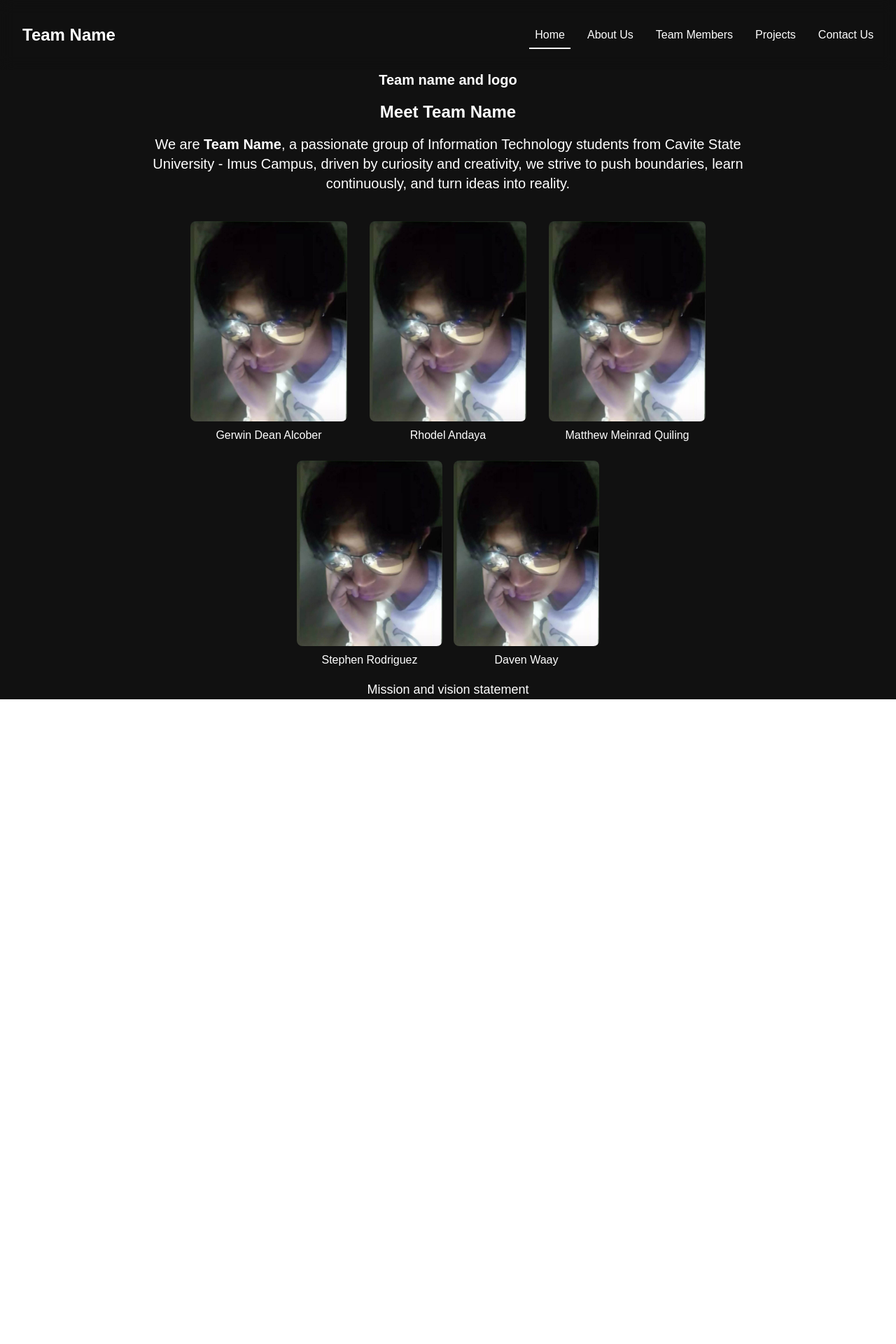
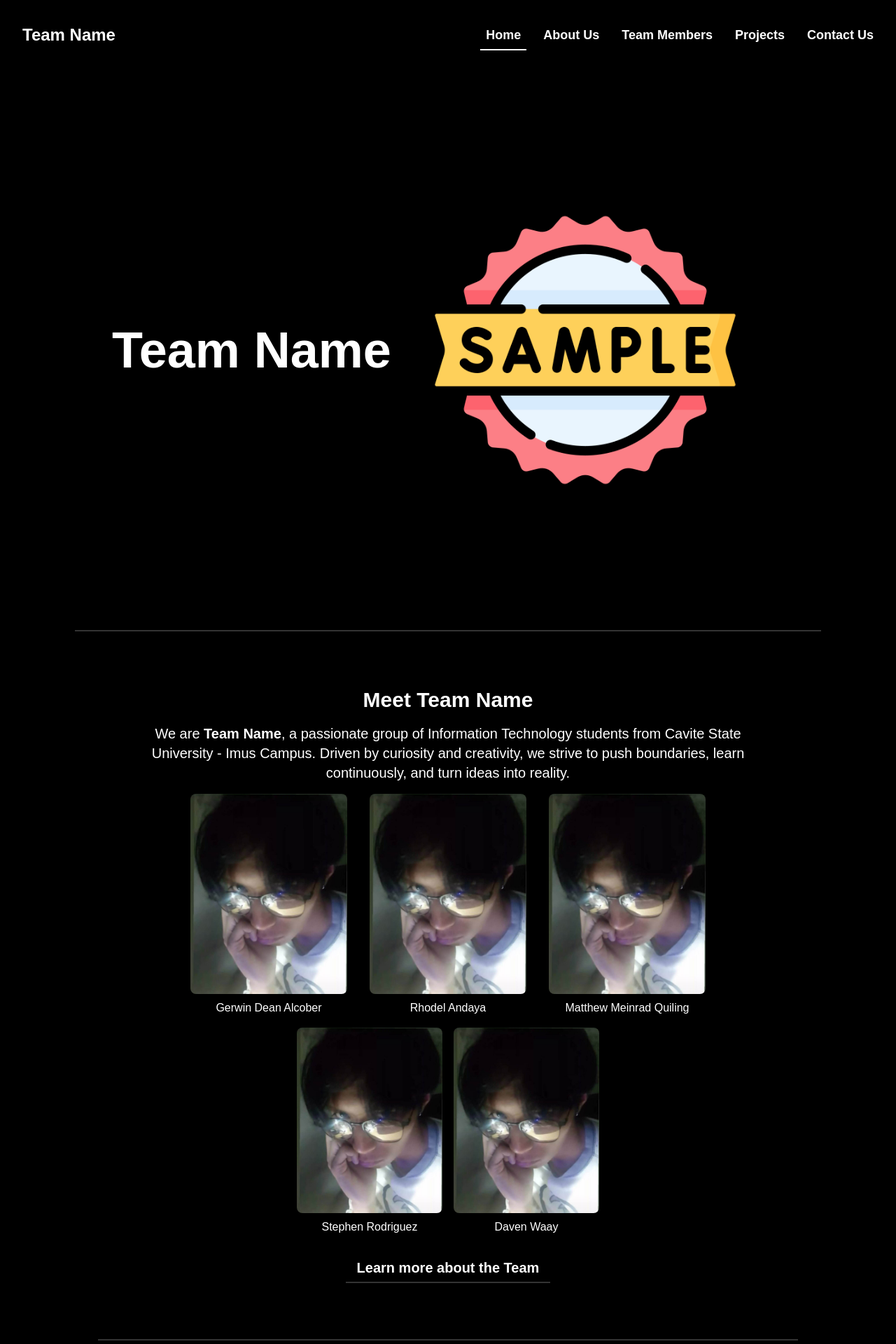
Before and after one commit to slricta/team-portfolio-project, a React (Create React App) app: page / in a window 1280 px wide. Shown: the top 1920 px of the page at 70% size. Before the commit the page ends 999 px from the top, so only its background shows below. Built offline with nearby package versions, Linux system fonts and the light colour scheme.

Commit message:
Updated home

```diff
--- a/package.json
+++ b/package.json
@@ -11,6 +11,7 @@
     "react-dom": "^19.0.0",
     "react-router-dom": "^7.2.0",
     "react-scripts": "5.0.1",
+    "styled-components": "^6.1.15",
     "web-vitals": "^2.1.4"
   },
   "scripts": {
--- a/src/App.css
+++ b/src/App.css
@@ -1,5 +1,5 @@
 .App {
-  background-color: #111111;
+  background-color: black;
   height: 100%;
   width: 100%;
   color: white;
--- a/src/App.js
+++ b/src/App.js
@@ -1,4 +1,4 @@
-
+import { useState, useEffect } from 'react';
 import { Route, Routes } from 'react-router-dom';
 import './App.css';
 import { Navbar } from "./components/Navbar.js";
@@ -7,17 +7,29 @@ import { Team } from "./components/pages/Team.js";
 import { Projects } from './components/pages/Projects.js';
 import { Contact } from './components/pages/Contact.js';
 import { Home } from './components/pages/Home.js';
+import LoadingScreen from './LoadingScreen.js';
 
 function App() {
-  return (
+  const [loading, setLoading] = useState(true);
+
+  useEffect(() => {
+    const timer = setTimeout(() => {
+      setLoading(false);
+    }, 2000);
+    return () => clearTimeout(timer);
+  }, []);
+
+  return loading ? (
+    <LoadingScreen />
+  ) : (
     <div className='App'>
       <Navbar />
       <Routes>
-        <Route path="/" element={<Home />}></Route>
-        <Route path="/about" element={<About />}></Route>
-        <Route path="/team" element={<Team />}></Route>
-        <Route path="/projects" element={<Projects />}></Route>
-        <Route path="/contact" element={<Contact />}></Route>
+        <Route path="/" element={<Home />} />
+        <Route path="/about" element={<About />} />
+        <Route path="/team" element={<Team />} />
+        <Route path="/projects" element={<Projects />} />
+        <Route path="/contact" element={<Contact />} />
       </Routes>
     </div>
   );
--- /dev/null
+++ b/src/LoadingScreen.js
@@ -0,0 +1,17 @@
+import player456 from './components/pages/images/player456.jpg';
+import './App.css';
+
+const LoadingScreen = () => {
+  return (
+    <div className="flex flex-col items-center justify-center h-screen bg-black text-white">
+      <img
+        src={player456}
+        alt="Logo"
+        className="w-32 h-32 animate-pulse"
+      />
+      <p className="mt-4 text-lg font-semibold">Team Name</p>
+    </div>
+  );
+};
+
+export default LoadingScreen;
--- a/src/components/Navbar.css
+++ b/src/components/Navbar.css
@@ -10,19 +10,19 @@
     bottom: 0;
     left: 0;
     background-color: white;
-    transform: scaleX(1); /* Always fully visible */
+    transform: scaleX(1);
 }
 
 nav {
     display: flex;
     justify-content: space-between;
     align-items: center;
-    background-color: rgba(17, 17, 17, 0.7); /* Semi-transparent black */
-    backdrop-filter: blur(10px); /* Adds blur effect */
+    background-color: rgba(0, 0, 0, 0);
+    backdrop-filter: blur(10px);
     position: sticky;
     top: 0;
     padding: 1rem;
-    z-index: 1000; /* Ensures navbar stays on top */
+    z-index: 1000;
 }
 
 nav .title {
--- a/src/components/Navbar.js
+++ b/src/components/Navbar.js
@@ -18,19 +18,19 @@ const [menuOpen, setMenuOpen] = useState(false)
         </div>
         <ul className={menuOpen ? "open" : ""}>
             <li>
-                <NavLink to="/">Home</NavLink>
+                <NavLink to="/" className="text-lg font-semibold">Home</NavLink>
             </li>
             <li>
-                <NavLink to="/about">About Us</NavLink>
+                <NavLink to="/about" className="text-lg font-semibold">About Us</NavLink>
             </li>
             <li>
-                <NavLink to="/team">Team Members</NavLink>
+                <NavLink to="/team" className="text-lg font-semibold">Team Members</NavLink>
             </li>
             <li>
-                <NavLink to="/projects">Projects</NavLink>
+                <NavLink to="/projects" className="text-lg font-semibold">Projects</NavLink>
             </li>
             <li>
-                <NavLink to="/contact">Contact Us</NavLink>
+                <NavLink to="/contact" className="text-lg font-semibold">Contact Us</NavLink>
             </li>
         </ul>
     </nav>
--- /dev/null
+++ b/src/components/customCursor.js
@@ -0,0 +1,27 @@
+import React, { useState, useEffect } from 'react';
+
+const CustomCursor = () => {
+  const [cursorPosition, setCursorPosition] = useState({ x: 0, y: 0 });
+
+  useEffect(() => {
+    const updateCursor = (e) => {
+      setCursorPosition({ x: e.clientX, y: e.clientY });
+    };
+
+    document.addEventListener("mousemove", updateCursor);
+    return () => document.removeEventListener("mousemove", updateCursor);
+  }, []);
+
+  return (
+    <div
+      className="fixed w-10 h-10 bg-white rounded-full opacity-50 pointer-events-none transition-transform duration-100"
+      style={{
+        top: `${cursorPosition.y}px`,
+        left: `${cursorPosition.x}px`,
+        transform: "translate(-50%, -50%)",
+      }}
+    ></div>
+  );
+};
+
+export default CustomCursor;
--- a/src/components/pages/Home.js
+++ b/src/components/pages/Home.js
@@ -1,15 +1,38 @@
 import React from 'react';
+import { Link } from 'react-router-dom';
 import player456 from './images/player456.jpg';
+import "./Pages.css"
+import samplelogo from './images/samplelogo.png';
 
 export const Home = () => {
   return (
-    <div className='flex justify-center text-center mx-10'>
-      <ul>
-        <li className="text-xl font-bold mb-4">Team name and logo</li>
-        <li className="text-2xl font-bold mb-4">Meet Team Name</li>
-        <p className="text-xl mb-4 mx-40">We are <b>Team Name</b>, a passionate group of Information Technology students from Cavite State University - Imus Campus,
-          driven by curiosity and creativity, we strive to push boundaries, learn continuously, and turn ideas into reality.</p>
-        <br/>
+    <div>
+      {/* Top Section */}
+      <div className="flex justify-between items-center h-screen pl-40">
+        {/* Team Name on the Left */}
+        <div>
+          <h1 className="text-7xl font-bold">Team Name</h1>
+        </div>
+
+        {/* Logo on the Right */}
+        <div>
+          <img
+            src={samplelogo}
+            alt="Logo"
+            className="size-11/12 animate-pulse pr-40"
+          />
+        </div>
+      </div>
+      <hr className="w-5/6 mx-auto border-t-2 border-[#333333]" />
+      {/* Team Members Section */}
+      <div className="text-center mx-10">
+        <h2 className="text-3xl font-bold mb-4 mt-20">Meet Team Name</h2>
+        <p className="text-xl mb-4 mx-40">
+          We are <b>Team Name</b>, a passionate group of Information Technology students from Cavite State University - Imus Campus.
+          Driven by curiosity and creativity, we strive to push boundaries, learn continuously, and turn ideas into reality.
+        </p>
+
+        {/* Team Members Grid */}
         <div className="grid grid-cols-3 gap-4 place-items-center mx-56">
           <div>
             <img src={player456} alt="Team Member 1" className="w-56 h-full object-cover rounded-lg mx-auto" />
@@ -24,8 +47,8 @@ export const Home = () => {
             <p className="mt-2 text-center">Matthew Meinrad Quiling</p>
           </div>
         </div>
-          <br/>
-          <div className="grid grid-cols-2 gap-4 place-items-center mx-96">
+
+        <div className="grid grid-cols-2 gap-4 place-items-center mx-96 mt-4">
           <div>
             <img src={player456} alt="Team Member 4" className="w-56 h-full object-cover rounded-lg mx-auto" />
             <p className="mt-2 text-center">Stephen Rodriguez</p>
@@ -36,9 +59,46 @@ export const Home = () => {
           </div>
         </div>
 
+        {/* Learn More Button */}
+        <div className="mt-6">
+          <Link
+            to="/Team"
+            className="btnLearnMore text-xl"
+          >
+            Learn more about the Team
+          </Link>
+        </div>
+        <hr className="w-5/6 mx-auto border-t-2 border-[#333333] mt-20" />
+        <div className="grid grid-cols-2 gap-10 px-20 mt-20">
+          {/* Mission*/}
+          <div className="mt-10">
+            <h1 className="text-6xl font-bold text-left">Mission</h1>
+          </div>
 
-        <li className="text-lg mt-4">Mission and vision statement</li>
-      </ul>
+          {/* Mission Text */}
+          <div>
+            <p className="text-xl font-medium text-left text-white leading-relaxed">
+              Our mission is to showcase our team’s skills, projects, and collaborative efforts through an engaging and professional portfolio. We aim to highlight our expertise in web development, software engineering, and innovative problem-solving, demonstrating our readiness to take on real-world challenges.
+            </p>
+          </div>
+        </div>
+        <hr className="w-5/6 mx-auto border-t-2 border-[#333333] mt-20" />
+        <div className="grid grid-cols-2 gap-10 px-20 mt-20">
+          {/* Vision*/}
+          <div className="mt-10">
+            <h1 className="text-6xl font-bold text-left">Vision</h1>
+          </div>
+
+          {/* Vision Text */}
+          <div>
+            <p className="text-xl font-medium text-left text-white leading-relaxed">
+            We envision our portfolio as a dynamic platform that not only represents our achievements but also inspires growth, learning, and future opportunities. By continuously improving our skills and expanding our project experience, we strive to make a lasting impact in the tech industry.
+            </p>
+          </div>
+        </div>
+        <hr className="w-5/6 mx-auto border-t-2 border-[#333333] mt-20 pb-20" />
+
+      </div>
     </div>
   );
 };
--- /dev/null
+++ b/src/components/pages/Pages.css
@@ -0,0 +1,38 @@
+.btnLearnMore {
+    position: relative;
+    display: inline-block; /* Ensures underline width matches text */
+    font-weight: bold;
+    color: white;
+    text-decoration: none;
+    padding: 0.5rem 1rem;
+    transition: color 0.25s ease-in-out;
+}
+
+/* Static gray underline */
+.btnLearnMore::before {
+    content: '';
+    position: absolute;
+    width: 100%;
+    height: 2px;
+    bottom: 0;
+    left: 0;
+    background-color: #333333; /* Gray color */
+}
+
+/* Expanding white underline */
+.btnLearnMore::after {
+    content: '';
+    position: absolute;
+    width: 100%;
+    height: 2px;
+    bottom: 0;
+    left: 0;
+    background-color: white;
+    transform: scaleX(0); /* Initially hidden */
+    transform-origin: left;
+    transition: transform 0.3s ease-in-out;
+}
+
+.btnLearnMore:hover::after {
+    transform: scaleX(1); /* Expands to full width */
+}
--- a/src/index.css
+++ b/src/index.css
@@ -1,10 +1,11 @@
 @tailwind base;
 @tailwind components;
 @tailwind utilities;
+@import url('https://fonts.googleapis.com/css2?family=Poppins:wght@300;400;500;600;700&display=swap');
 
 *{
   box-sizing: border-box;
   margin: 0;
   padding: 0;
-  font-family: Arial, Helvetica, sans-serif;
+  font-family: 'Poppins', sans-serif;
 }
```
Also changed, not shown: src/components/pages/images/samplelogo.png (added), 1 other file (tests, documents, lock files or other folders). Lines whose indentation alone changed are shown as unchanged.
